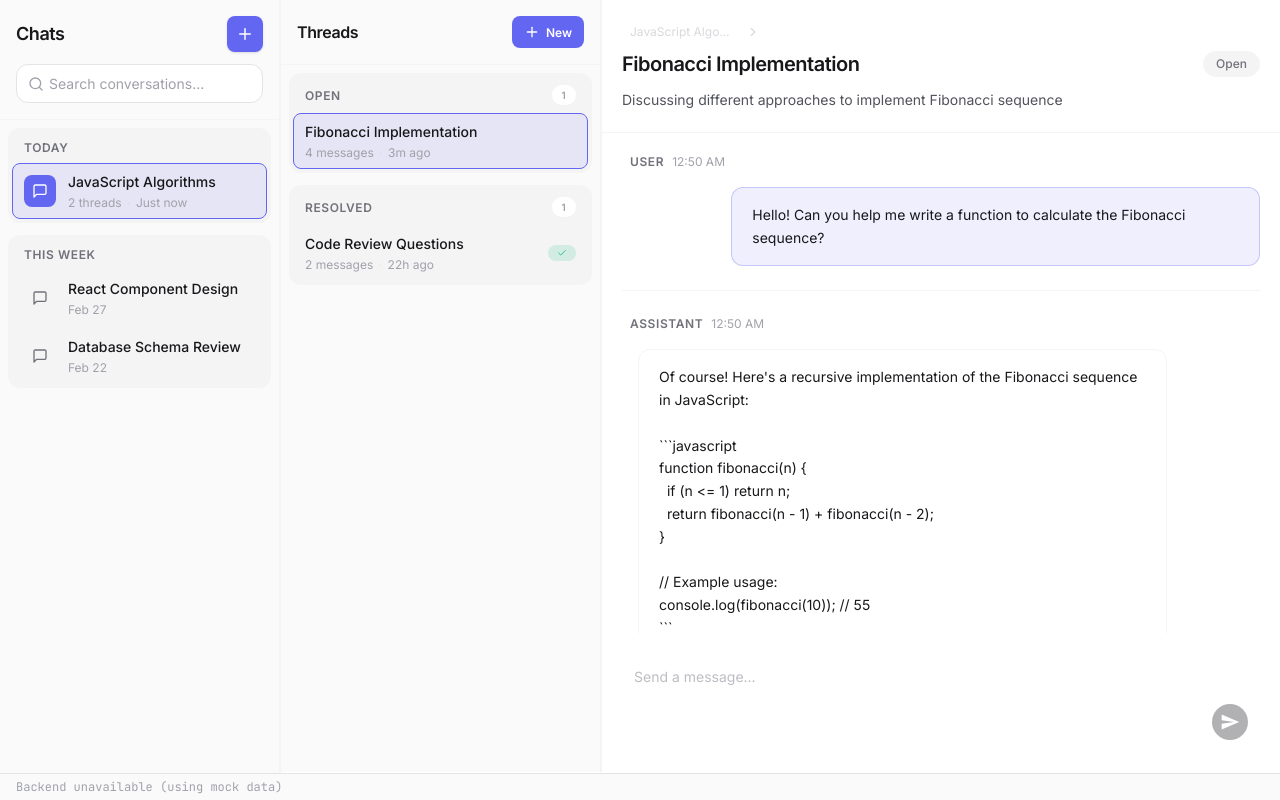
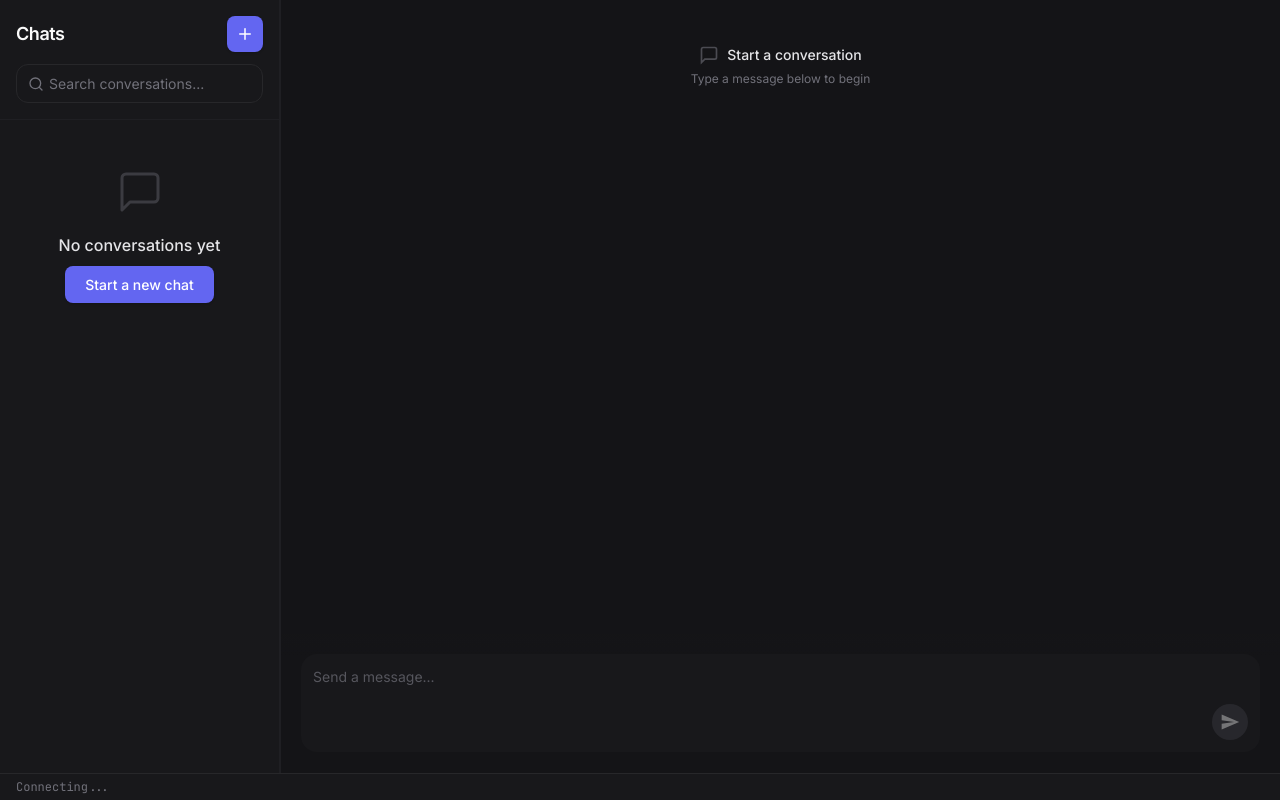
Before and after one commit to kassiomaia/zk-coder, a SvelteKit app in the folder src-ui/: page / in a window 1280 px wide. Built offline with nearby package versions, Linux system fonts and the light colour scheme.

Commit message:
feat(chat): connect chat interface to backend and remove mock data

```diff
--- a/src-ui/src/routes/+page.svelte
+++ b/src-ui/src/routes/+page.svelte
@@ -1,190 +1,50 @@
 <script lang="ts">
 	/**
-	 * Main Page - Chat Interface Demo
-	 * Demonstrates the chat interface with mock data.
+	 * Main Page - Chat Interface
+	 * Connected to the real backend via chat store.
 	 */
 	import { onMount } from 'svelte';
 	import { invoke } from '@tauri-apps/api/core';
 	import ChatLayout from '$lib/components/layout/ChatLayout.svelte';
-	import type { Conversation, Thread } from '$lib/types/thread';
+	import {
+		chatStore,
+		selectedConversation,
+		selectedThread,
+		conversationGroups,
+		messagesLoading,
+		chatError,
+		isLoading,
+		currentThreads
+	} from '$lib/stores';
+	import type { Conversation, Thread, ConversationGroup } from '$lib/types/thread';
 	import type { Message } from '$lib/types/message';
 
 	// App state
 	let appInfo = $state<{ name: string; version: string } | null>(null);
 	let backendStatus = $state('Connecting...');
 
-	// Chat state
+	// Get messages directly from chat store via subscription
+	let messages = $state<Message[]>([]);
 	let conversations = $state<Conversation[]>([]);
-	let selectedConversation = $state<Conversation | undefined>(undefined);
-	let selectedThread = $state<Thread | undefined>(undefined);
-	let messages = $state<Message[]>([]);
-	let loading = $state(false);
+	let currentError = $state<string | null>(null);
 
-	// Mock data
-	function createMockData() {
-		const now = new Date();
-
-		const mockMessages: Message[] = [
-			{
-				id: 'm1',
-				conversationId: 'c1',
-				role: 'user',
-				content: 'Hello! Can you help me write a function to calculate the Fibonacci sequence?',
-				timestamp: new Date(now.getTime() - 300000),
-				status: 'delivered'
-			},
-			{
-				id: 'm2',
-				conversationId: 'c1',
-				role: 'assistant',
-				content: `Of course! Here's a recursive implementation of the Fibonacci sequence in JavaScript:
-
-\`\`\`javascript
-function fibonacci(n) {
-  if (n <= 1) return n;
-  return fibonacci(n - 1) + fibonacci(n - 2);
-}
-
-// Example usage:
-console.log(fibonacci(10)); // 55
-\`\`\`
-
-This is a simple recursive approach. For better performance with larger numbers, you might want to use memoization or an iterative approach.
-
-Would you like me to show you an optimized version?`,
-				timestamp: new Date(now.getTime() - 280000),
-				status: 'delivered',
-				metadata: {
-					tokens: 89,
-					model: 'claude-3-opus'
-				}
-			},
-			{
-				id: 'm3',
-				conversationId: 'c1',
-				role: 'user',
-				content: 'Yes, please show me the optimized version with memoization!',
-				timestamp: new Date(now.getTime() - 200000),
-				status: 'delivered'
-			},
-			{
-				id: 'm4',
-				conversationId: 'c1',
-				role: 'assistant',
-				content: `Here's an optimized version using memoization:
-
-\`\`\`javascript
-const fibonacci = (function() {
-  const cache = new Map();
-
-  return function fib(n) {
-    if (n <= 1) return n;
-
-    if (cache.has(n)) {
-      return cache.get(n);
-    }
-
-    const result = fib(n - 1) + fib(n - 2);
-    cache.set(n, result);
-    return result;
-  };
-})();
-
-// Or using an iterative approach (O(n) time, O(1) space):
-function fibonacciIterative(n) {
-  if (n <= 1) return n;
-
-  let prev = 0, curr = 1;
-  for (let i = 2; i <= n; i++) {
-    [prev, curr] = [curr, prev + curr];
-  }
-  return curr;
-}
-\`\`\`
-
-The **iterative approach** is generally preferred as it has O(n) time complexity and O(1) space complexity, while the recursive version has O(2^n) time complexity without memoization.`,
-				timestamp: new Date(now.getTime() - 180000),
-				status: 'delivered',
-				metadata: {
-					tokens: 156,
-					model: 'claude-3-opus'
-				}
-			}
-		];
-
-		const mockThreads: Thread[] = [
-			{
-				id: 't1',
-				conversationId: 'c1',
-				parentId: null,
-				title: 'Fibonacci Implementation',
-				createdAt: new Date(now.getTime() - 300000),
-				updatedAt: new Date(now.getTime() - 180000),
-				messageCount: 4,
-				metadata: {
-					resolved: false,
-					summary: 'Discussing different approaches to implement Fibonacci sequence'
-				}
-			},
-			{
-				id: 't2',
-				conversationId: 'c1',
-				parentId: null,
-				title: 'Code Review Questions',
-				createdAt: new Date(now.getTime() - 86400000),
-				updatedAt: new Date(now.getTime() - 80000000),
-				messageCount: 2,
-				metadata: {
-					resolved: true,
-					summary: 'Resolved: Code review best practices'
-				}
-			}
-		];
-
-		const mockConversations: Conversation[] = [
-			{
-				id: 'c1',
-				title: 'JavaScript Algorithms',
-				createdAt: new Date(now.getTime() - 86400000),
-				updatedAt: new Date(now.getTime() - 180000),
-				threads: mockThreads,
-				settings: {
-					model: 'claude-3-opus',
-					temperature: 0.7,
-					maxTokens: 4096
-				}
-			},
-			{
-				id: 'c2',
-				title: 'React Component Design',
-				createdAt: new Date(now.getTime() - 172800000),
-				updatedAt: new Date(now.getTime() - 172800000),
-				threads: [],
-				settings: {
-					model: 'claude-3-sonnet',
-					temperature: 0.7,
-					maxTokens: 2048
-				}
-			},
-			{
-				id: 'c3',
-				title: 'Database Schema Review',
-				createdAt: new Date(now.getTime() - 604800000),
-				updatedAt: new Date(now.getTime() - 604800000),
-				threads: [],
-				settings: {
-					model: 'claude-3-opus',
-					temperature: 0.5,
-					maxTokens: 4096
-				}
-			}
-		];
-
-		conversations = mockConversations;
-		selectedConversation = mockConversations[0];
-		selectedThread = mockThreads[0];
-		messages = mockMessages;
-	}
+	// Subscribe to chat store changes
+	$effect(() => {
+		const unsubMsg = chatStore.subscribe((state) => {
+			messages = state.messages;
+		});
+		const unsubConv = chatStore.subscribe((state) => {
+			conversations = state.conversations;
+		});
+		const unsubErr = chatError.subscribe((err) => {
+			currentError = err;
+		});
+		return () => {
+			unsubMsg();
+			unsubConv();
+			unsubErr();
+		};
+	});
 
 	// Initialize
 	onMount(async () => {
@@ -194,112 +54,65 @@ The **iterative approach** is generally preferred as it has O(n) time complexity
 			const info = await invoke<{ name: string; version: string }>('get_app_info');
 			appInfo = info;
 		} catch (error) {
-			backendStatus = 'Backend unavailable (using mock data)';
+			backendStatus = 'Backend unavailable';
 			console.log('Backend not available:', error);
 		}
 
-		// Load mock data
-		createMockData();
+		// Initialize chat store (loads conversations from backend)
+		await chatStore.initialize();
 	});
 
-	// Handlers
-	function handleSelectConversation(conversation: Conversation) {
-		selectedConversation = conversation;
-		selectedThread = conversation.threads[0];
-		messages = [];
-		// In a real app, fetch messages for the thread
+	// Handlers - connected to chat store
+	async function handleSelectConversation(conversation: Conversation) {
+		await chatStore.selectConversation(conversation.id);
 	}
 
-	function handleSelectThread(thread: Thread) {
-		selectedThread = thread;
-		// In a real app, fetch messages for this thread
+	async function handleSelectThread(thread: Thread) {
+		await chatStore.selectThread(thread.id);
 	}
 
-	function handleSendMessage(content: string) {
-		const newMessage: Message = {
-			id: `m${Date.now()}`,
-			conversationId: selectedConversation?.id || '',
-			role: 'user',
-			content,
-			timestamp: new Date(),
-			status: 'sending'
-		};
-		messages = [...messages, newMessage];
-
-		// Simulate AI response
-		setTimeout(() => {
-			const aiResponse: Message = {
-				id: `m${Date.now() + 1}`,
-				conversationId: selectedConversation?.id || '',
-				role: 'assistant',
-				content: `I received your message: "${content.substring(0, 50)}${content.length > 50 ? '...' : ''}"\n\nThis is a demo response. In a real implementation, this would be generated by the AI backend.`,
-				timestamp: new Date(),
-				status: 'delivered',
-				metadata: {
-					tokens: Math.floor(Math.random() * 100) + 20,
-					model: 'claude-3-opus'
-				}
-			};
-			messages = [...messages, aiResponse];
-		}, 1000);
+	async function handleSendMessage(content: string) {
+		await chatStore.sendMessage(content);
 	}
 
-	function handleCreateConversation() {
-		const newConversation: Conversation = {
-			id: `c${Date.now()}`,
-			title: 'New Conversation',
-			createdAt: new Date(),
-			updatedAt: new Date(),
-			threads: [],
-			settings: {
-				model: 'claude-3-opus',
-				temperature: 0.7,
-				maxTokens: 4096
-			}
-		};
-		conversations = [newConversation, ...conversations];
-		selectedConversation = newConversation;
-		selectedThread = undefined;
-		messages = [];
-	}
-
-	function handleCreateThread() {
-		if (!selectedConversation) return;
-
-		const newThread: Thread = {
-			id: `t${Date.now()}`,
-			conversationId: selectedConversation.id,
-			parentId: null,
-			title: 'New Thread',
-			createdAt: new Date(),
-			updatedAt: new Date(),
-			messageCount: 0,
-			metadata: {
-				resolved: false
-			}
-		};
-
-		selectedConversation.threads = [newThread, ...selectedConversation.threads];
-		selectedThread = newThread;
-		messages = [];
-	}
-
-	function handleResolveThread(thread: Thread) {
-		thread.metadata.resolved = !thread.metadata.resolved;
-		conversations = [...conversations]; // Trigger reactivity
-	}
-
-	function handleDeleteConversation(conversation: Conversation) {
-		conversations = conversations.filter((c) => c.id !== conversation.id);
-		if (selectedConversation?.id === conversation.id) {
-			selectedConversation = conversations[0];
-			selectedThread = selectedConversation?.threads[0];
+	async function handleCreateConversation() {
+		const conversation = await chatStore.createConversation('New Conversation');
+		if (conversation) {
+			await chatStore.selectConversation(conversation.id);
 		}
 	}
 
+	async function handleCreateThread() {
+		const thread = await chatStore.createThread('New Thread');
+		if (thread) {
+			await chatStore.selectThread(thread.id);
+		}
+	}
+
+	async function handleResolveThread(thread: Thread) {
+		await chatStore.resolveThread(thread.id, !thread.metadata.resolved);
+	}
+
+	async function handleDeleteConversation(conversation: Conversation) {
+		await chatStore.deleteConversation(conversation.id);
+	}
+
+	async function handleRenameConversation(conversation: Conversation, newTitle: string) {
+		await chatStore.renameConversation(conversation.id, newTitle);
+	}
+
 	function handleSearch(query: string) {
-		// In a real app, filter conversations based on search
+		// TODO: Implement search via backend
 		console.log('Search:', query);
+	}
+
+	function handleErrorRetry() {
+		chatStore.clearError();
+	}
+
+	// Flatten conversation groups for ChatLayout
+	function flattenGroups(groups: ConversationGroup[]): Conversation[] {
+		return groups.flatMap((group) => group.conversations);
 	}
 </script>
 
@@ -308,9 +121,9 @@ The **iterative approach** is generally preferred as it has O(n) time complexity
 </svelte:head>
 
 <ChatLayout
-	{conversations}
-	{selectedConversation}
-	{selectedThread}
+	conversations={conversations}
+	selectedConversation={$selectedConversation ?? undefined}
+	selectedThread={$selectedThread ?? undefined}
 	{messages}
 	onSelectConversation={handleSelectConversation}
 	onSelectThread={handleSelectThread}
@@ -319,13 +132,21 @@ The **iterative approach** is generally preferred as it has O(n) time complexity
 	onCreateThread={handleCreateThread}
 	onResolveThread={handleResolveThread}
 	onDeleteConversation={handleDeleteConversation}
+	onRenameConversation={handleRenameConversation}
 	onSearch={handleSearch}
-	{loading}
+	loading={$isLoading}
 />
 
 <!-- Status indicator -->
 <div class="status-bar">
-	<span class="status">{backendStatus}</span>
+	<span class="status">
+		{#if currentError}
+			<span class="error">Error: {currentError}</span>
+			<button class="retry-btn" onclick={handleErrorRetry} type="button">Dismiss</button>
+		{:else}
+			{backendStatus}
+		{/if}
+	</span>
 	{#if appInfo}
 		<span class="version">{appInfo.name} v{appInfo.version}</span>
 	{/if}
@@ -350,6 +171,27 @@ The **iterative approach** is generally preferred as it has O(n) time complexity
 
 	.status {
 		font-family: var(--font-mono);
+		display: flex;
+		align-items: center;
+		gap: var(--space-2);
+	}
+
+	.error {
+		color: var(--color-text-error);
+	}
+
+	.retry-btn {
+		padding: 2px 8px;
+		font-size: var(--text-2xs);
+		background: var(--color-bg-tertiary);
+		border: 1px solid var(--color-border-primary);
+		border-radius: var(--radius-sm);
+		color: var(--color-text-primary);
+		cursor: pointer;
+	}
+
+	.retry-btn:hover {
+		background: var(--color-bg-hover);
 	}
 
 	.version {
```
